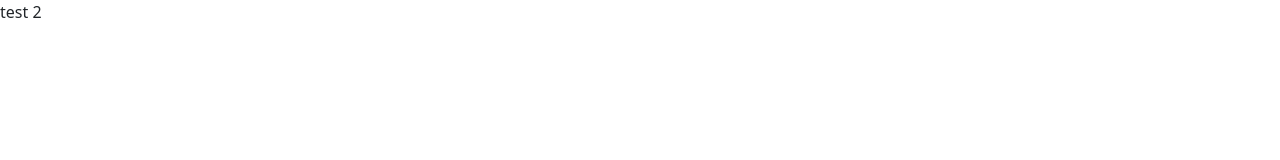
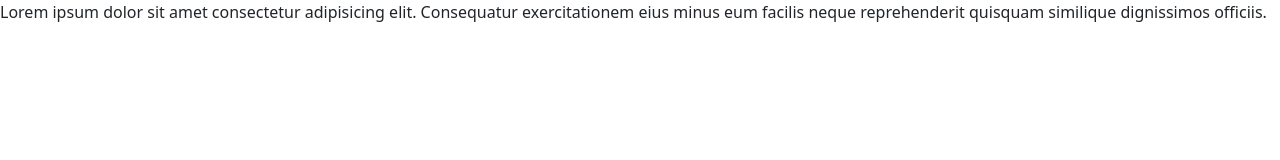
Before and after one commit to jantoy052003/gitTutorial, a plain HTML site: page index.html in a window 1280 px wide. Drawn offline with Linux system fonts and the light colour scheme.

Commit message:
Added lorem ipsum

```diff
--- a/index.html
+++ b/index.html
@@ -9,7 +9,11 @@
     <link rel="stylesheet" href="./css/style.css" />
   </head>
   <body>
-    <p>test 2</p>
+    <p>
+      Lorem ipsum dolor sit amet consectetur adipisicing elit. Consequatur
+      exercitationem eius minus eum facilis neque reprehenderit quisquam
+      similique dignissimos officiis.
+    </p>
     <script src="./js/bootstrap.bundle.js"></script>
     <script src="./js/main.js"></script>
   </body>
```
